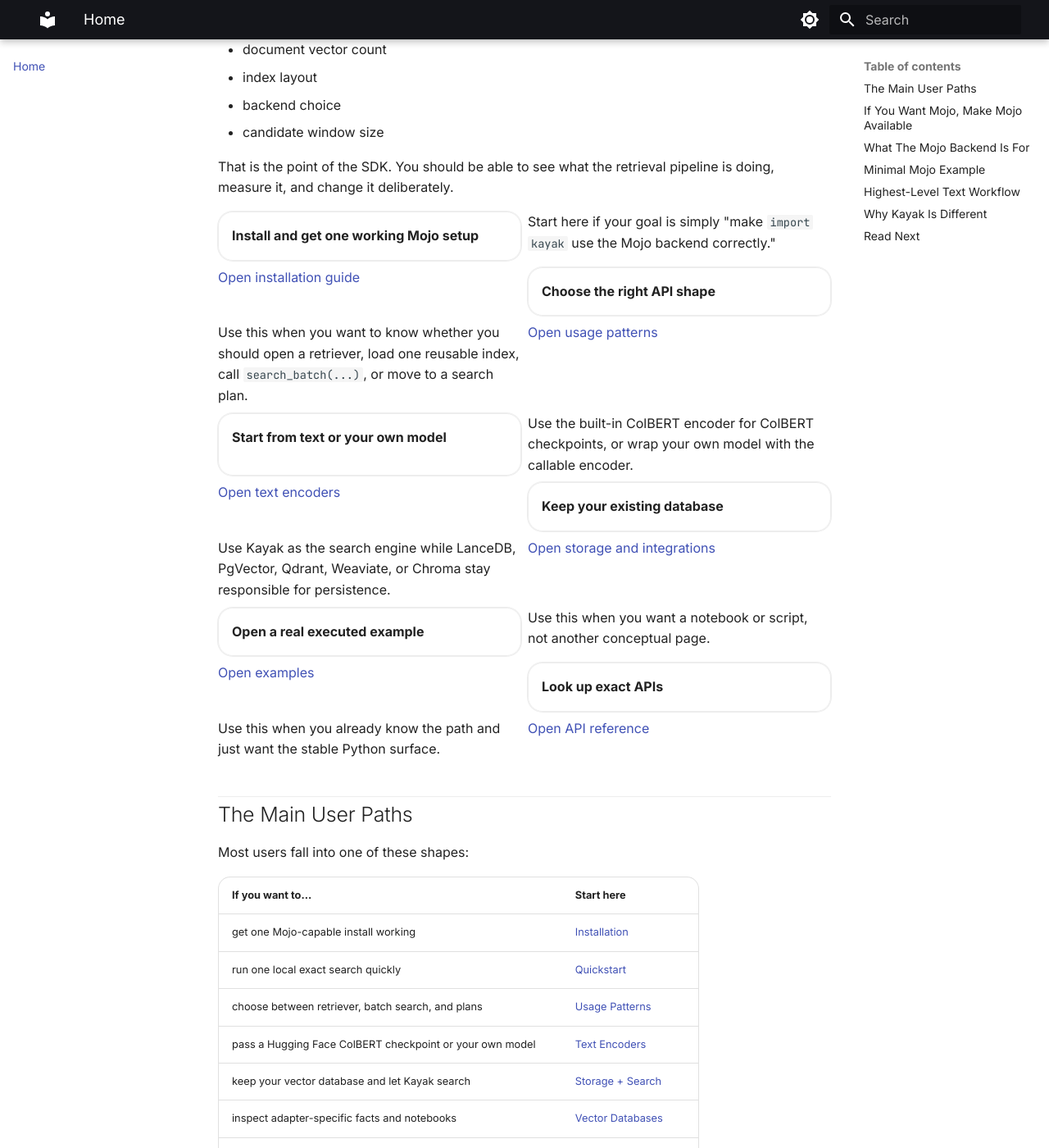
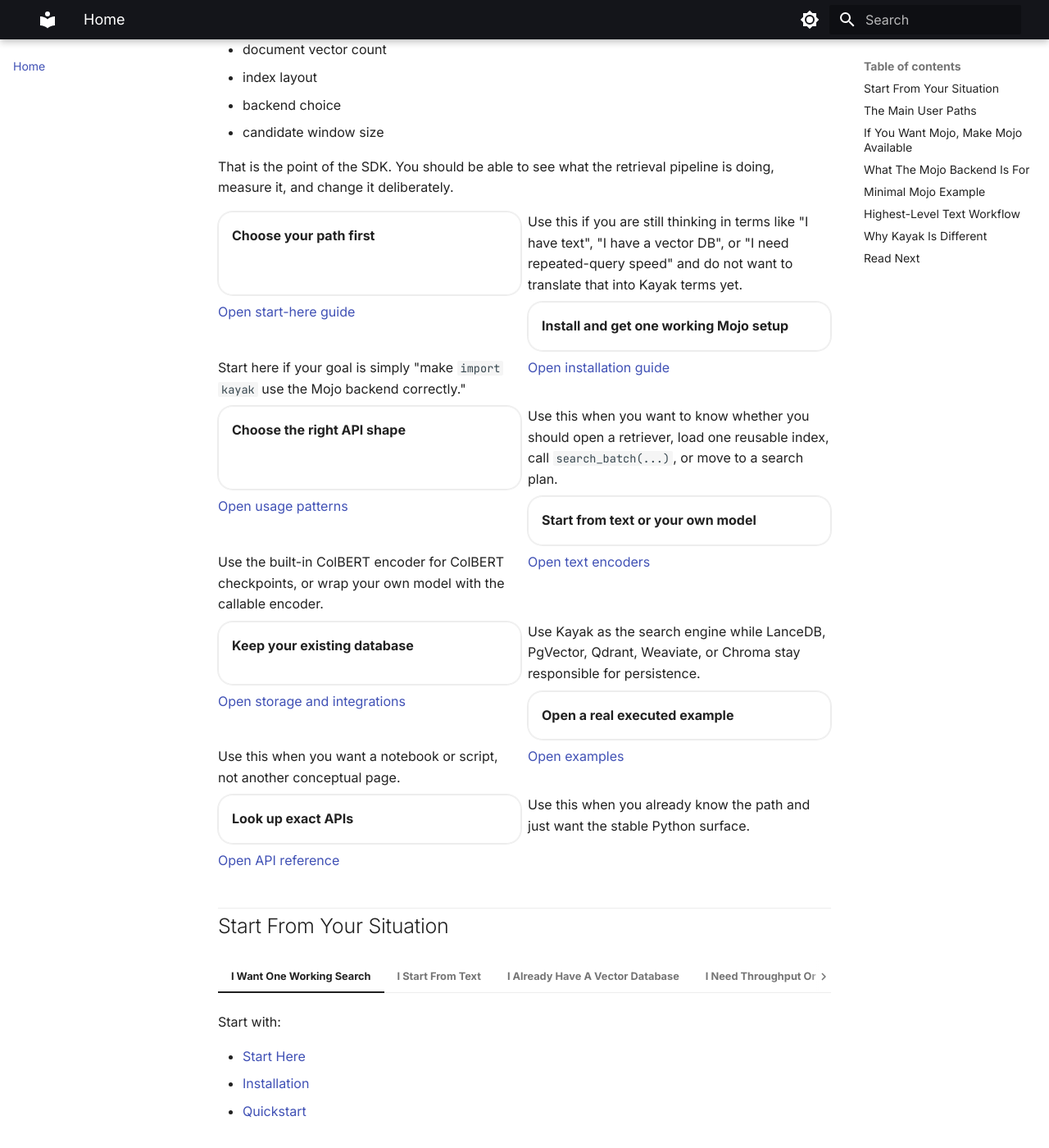
Before and after one commit to teilomillet/kayak-docs, an MkDocs documentation site: the page built from docs/index.md, in a window 1280 px wide and 1400 px high, scrolled down 272 px. Shown: the whole window at 82% size. Built offline with MkDocs 1.6.1 and Material for MkDocs 9.7.7, drawn with Linux system fonts in a browser that asks for light colours; some of the changed text lies outside the part shown.

Commit message:
Add situation-first docs entrypoint

```diff
--- a/docs/index.md
+++ b/docs/index.md
@@ -14,6 +14,14 @@
 pipeline is doing, measure it, and change it deliberately.
 
 <div class="grid cards" markdown>
+
+- __Choose your path first__
+
+  Use this if you are still thinking in terms like "I have text", "I have a
+  vector DB", or "I need repeated-query speed" and do not want to translate
+  that into Kayak terms yet.
+
+  [Open start-here guide](start-here.md)
 
 - __Install and get one working Mojo setup__
 
@@ -58,12 +66,47 @@
 
 </div>
 
+## Start From Your Situation
+
+=== "I Want One Working Search"
+
+    Start with:
+
+    - [Start Here](start-here.md)
+    - [Installation](installation.md)
+    - [Quickstart](quickstart.md)
+
+=== "I Start From Text"
+
+    Start with:
+
+    - [Start Here](start-here.md)
+    - [Text Encoders](text-encoders.md)
+    - [Usage Patterns](usage-patterns.md)
+
+=== "I Already Have A Vector Database"
+
+    Start with:
+
+    - [Start Here](start-here.md)
+    - [Storage + Search](storage-and-search.md)
+    - [Vector Databases](vector-databases.md)
+
+=== "I Need Throughput Or Concurrency"
+
+    Start with:
+
+    - [Usage Patterns](usage-patterns.md)
+    - [Using the Mojo Backend](mojo-backend.md)
+    - [Hosted Engine Python](hosted-engine-python.md) if your target is the hosted snapshot runtime
+
 ## The Main User Paths
 
 Most users fall into one of these shapes:
 
 | If you want to... | Start here |
 | --- | --- |
+| choose by your current situation instead of by API name | [Start Here](start-here.md) |
 | get one Mojo-capable install working | [Installation](installation.md) |
 | run one local exact search quickly | [Quickstart](quickstart.md) |
 | choose between retriever, batch search, and plans | [Usage Patterns](usage-patterns.md) |
@@ -223,6 +266,7 @@
 
 ## Read Next
 
+- [Start Here](start-here.md) for the user-situation switchboard
 - [Installation](installation.md) for the Mojo-capable install paths
 - [Quickstart](quickstart.md) for a working Mojo-first script
 - [Text Encoders](text-encoders.md) for ColBERT-from-HF and bring-your-own-model usage
--- a/mkdocs.yml
+++ b/mkdocs.yml
@@ -39,6 +39,7 @@
 nav:
   - Home: index.md
   - Get Started:
+    - Start Here: start-here.md
     - Installation: installation.md
     - Quickstart: quickstart.md
     - Text Encoders: text-encoders.md
```
Also changed, not shown: docs/examples.md (+33 -0 lines), docs/quickstart.md (+10 -0 lines), docs/start-here.md (added, +134 -0 lines).
